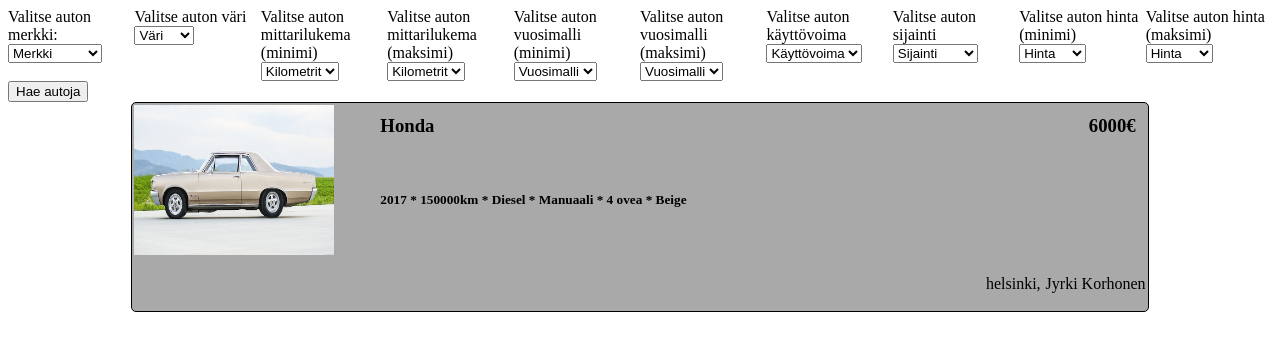
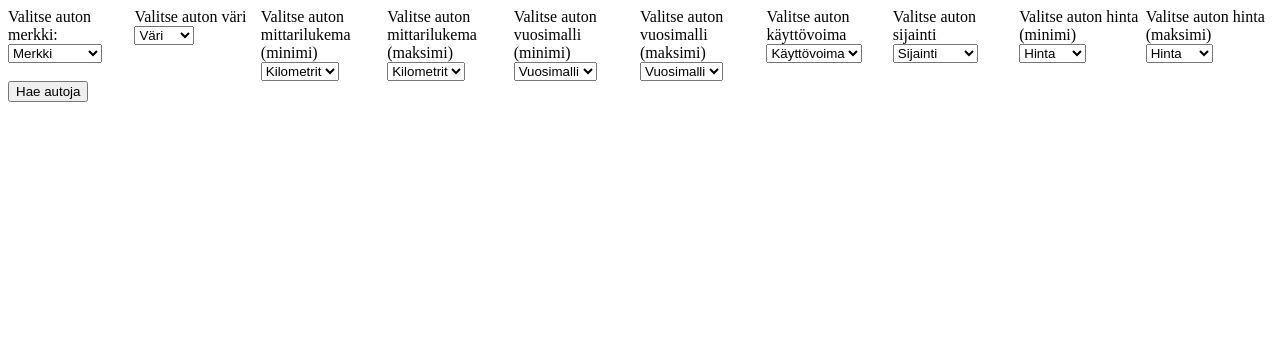
Before and after one commit to l-efa/sql-proju, a website: page public/index.html in a window 1280 px wide. Drawn offline with Linux system fonts and the light colour scheme.

Commit message:
index.js korjaus

```diff
--- a/public/index.html
+++ b/public/index.html
@@ -63,20 +63,7 @@
 
     <button id="cars_search">Hae autoja</button>
 
-    <div id="listings_container">
-      <div class="listing-item">
-        <div class="image-div">
-          <img src="./images/beige_car.jpg" alt="car" />
-        </div>
-        <div class="text-div">
-          <h3>Honda <span>6000€</span></h3>
-          <h5>2017 * 150000km * Diesel * Manuaali * 4 ovea * Beige</h5>
-        </div>
-        <div class="footer-div">
-          <p>helsinki, <span>Jyrki Korhonen</span></p>
-        </div>
-      </div>
-    </div>
+    <div id="listings_container"></div>
   </body>
   <script src="./index.js"></script>
 </html>
--- a/public/index.js
+++ b/public/index.js
@@ -10,6 +10,7 @@ let min_price_select = document.getElementById("car_min_price");
 let max_price_select = document.getElementById("car_max_price");
 let search_cars_button = document.getElementById("cars_search");
 let selects = document.querySelectorAll("select");
+let listings_container = document.getElementById("listings_container");
 
 // taulukot select arvoille
 let carBrands = [
@@ -132,6 +133,7 @@ getArrayValues(prices, max_price_select);
 
 // eventlistener napille
 search_cars_button.addEventListener("click", async function () {
+  listings_container.innerHTML = "";
   let parameters = {};
 
   for (let i = 0; i < selects.length; i++) {
@@ -172,11 +174,8 @@ search_cars_button.addEventListener("click", async function () {
   }
 });
 
-let listings_container = document.getElementById("listings_container");
-
 // funktio jolla tehdään elementti jokaiselle listaukselle jotka saatiin tietokannasta
 function makeListings(data) {
-  listings_container.innerHTML = "";
   for (let i = 0; i < data.rows.length; i++) {
     let listing_item = document.createElement("div");
     listing_item.classList.add("listing-item");
@@ -196,7 +195,7 @@ function makeListings(data) {
     text_div_price.textContent = `${data.rows[i].car_price}€`;
     text_div_brand.appendChild(text_div_price);
     let text_div_details = document.createElement("h5");
-    text_div_details.textContent = `${data.rows[i].car_year} * ${data.rows[i].car_kilometers} * ${data.rows[i].car_fueltype} * ${data.rows[i].car_transmission} * ${data.rows[i].car_doorcount} * ${data.rows[i].car_color}`;
+    text_div_details.textContent = `${data.rows[i].car_year} * ${data.rows[i].car_kilometers}km * ${data.rows[i].car_fueltype} * ${data.rows[i].car_transmission} * ${data.rows[i].car_doorcount} * ${data.rows[i].car_color}`;
     text_div.appendChild(text_div_brand);
     text_div.appendChild(text_div_details);
     listing_item.appendChild(text_div);
```
